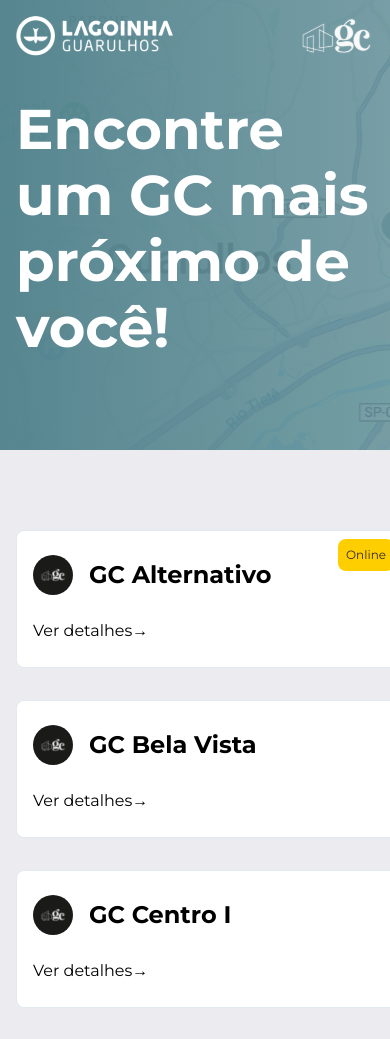
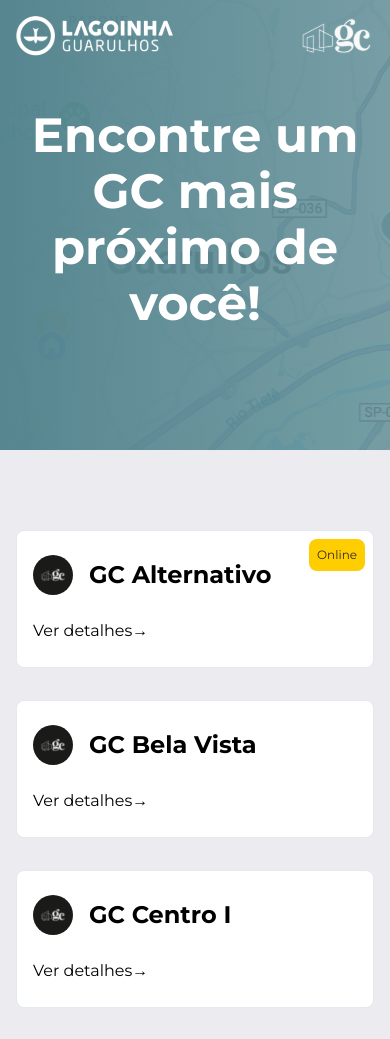
Before and after one commit to rodrigoanastacio/IBL_GRU-encontre-um-gc, a React (Vite) app: page / in a window 390 px wide. Shown: the top 1039 px of the page. Built offline with nearby package versions, Linux system fonts and the light colour scheme.

Commit message:
fix: Ajustes no mobile

```diff
--- a/src/components/Card/style.scss
+++ b/src/components/Card/style.scss
@@ -32,15 +32,18 @@
     height: 100vh;
     background-color: rgb(255, 255, 255);
     z-index: 1;
-    padding: 64px;
+    overflow-y: auto;
+
+    @media (min-width: 768px) {
+      padding: 64px;
+    }
 
     &-container {
       position: relative;
       width: 100%;
       max-width: 900px;
       margin: 0 auto;
-      padding-right: 1rem;
-      padding-left: 1rem;
+      padding: 4rem 1rem;
     }
 
     &-header {
@@ -77,6 +80,11 @@
   cursor: pointer;
   border-radius: 5px;
   position: absolute;
-  top: 0;
-  right: 0;
+  top: 24px;
+  right: 16px;
+
+  @media (min-width: 768px) {
+    top: 0;
+    right: 0;
+  }
 }
--- a/src/components/Headline/style.scss
+++ b/src/components/Headline/style.scss
@@ -1,6 +1,14 @@
 .c-title {
+  width: 100%;
   color: #ffffff;
-  font-size: 3.5rem;
-  line-height: 4.125rem;
-  max-width: 40rem;
+  font-size: 3rem;
+  line-height: 3.5rem;
+  text-align: center;
+
+  @media (min-width: 768px) {
+    font-size: 3.5rem;
+    line-height: 4.125rem;
+    max-width: 40rem;
+    text-align: left;
+  }
 }
--- a/src/styles/layout/_l-section.scss
+++ b/src/styles/layout/_l-section.scss
@@ -5,13 +5,11 @@
     @include container();
 
     display: grid;
-    grid-template-columns: repeat(auto-fit, minmax(24.1875rem, 1fr));
+    grid-template-columns: repeat(auto-fit, minmax(320px, 1fr));
     gap: 2rem;
 
-    // @include flex-element(column-reverse, center, center);
-
     @media (min-width: 768px) {
-      //   @include flex-element(row, center, center);
+      grid-template-columns: repeat(auto-fit, minmax(24.1875rem, 1fr));
     }
   }
 }
```
